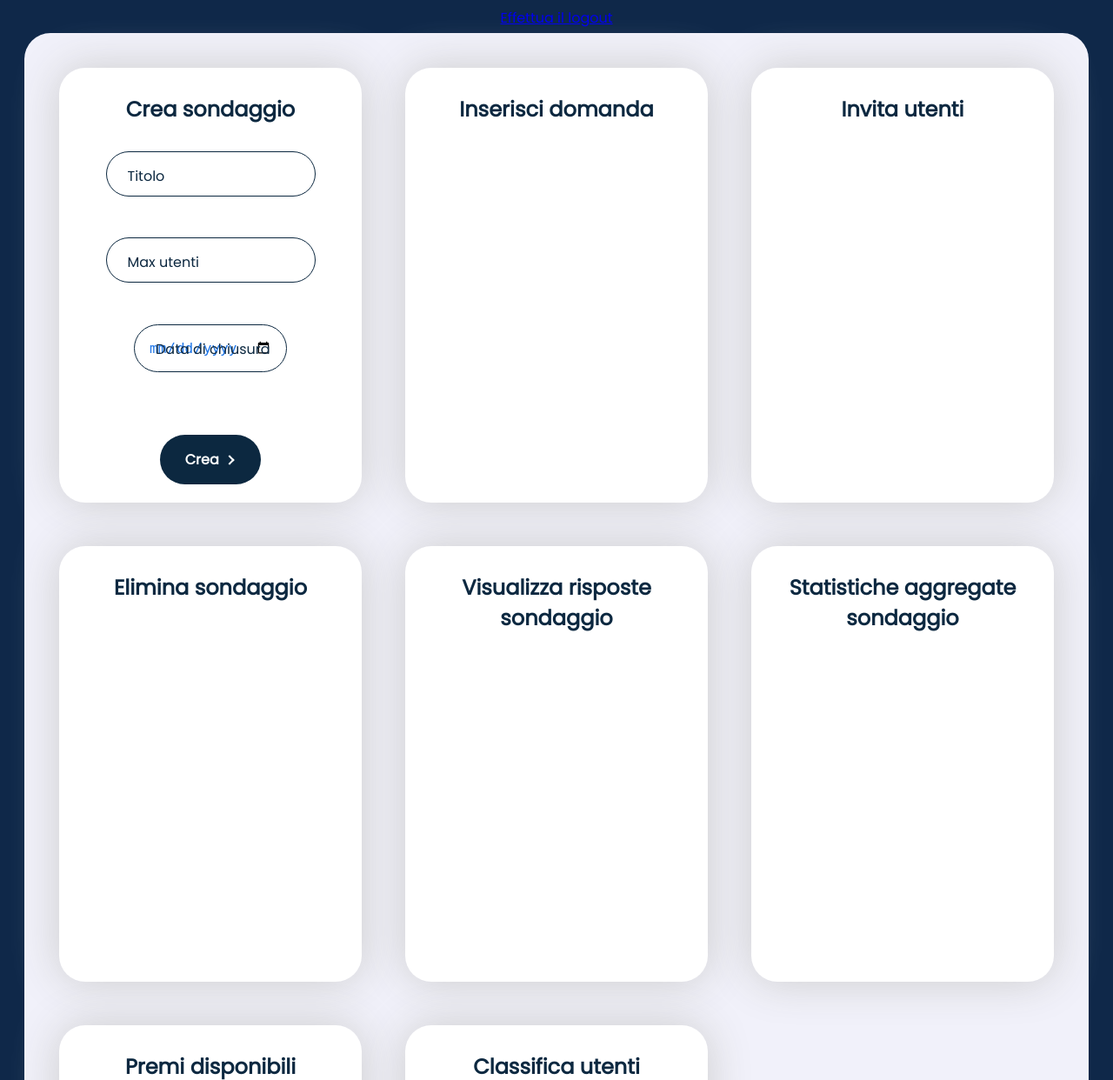
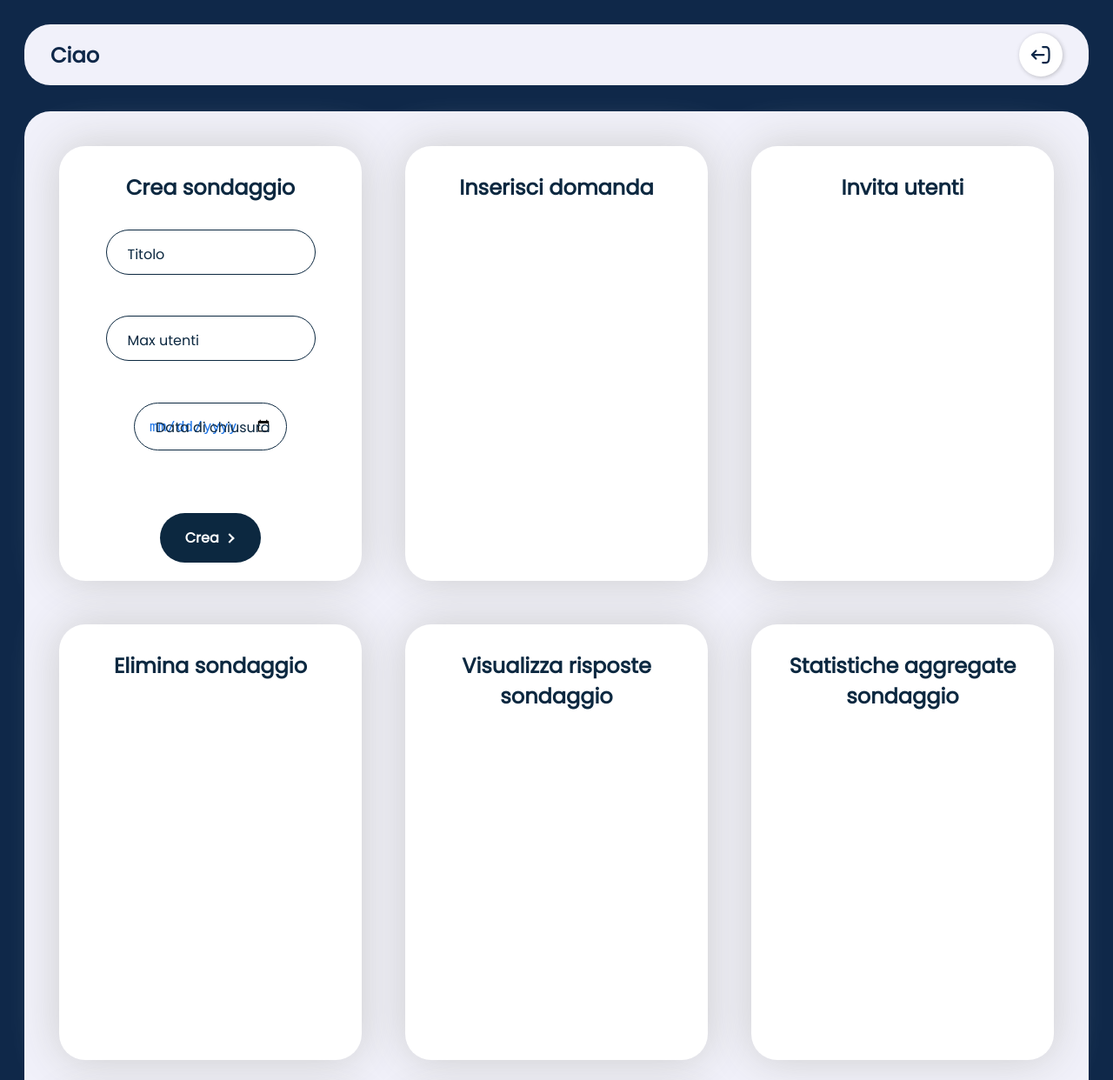
Before and after one commit to SerAn51/AnswerHUB_progettoDB, a PHP site: page /premium_home.php in a window 1280 px wide. Shown: the top 1242 px of the page at 87% size. Run offline with PHP 8.4, Linux system fonts and the light colour scheme; the visitor is signed in with stand-in values (Sample User, id 1); data that the repository does not hold is empty.

Commit message:
Stile CSS

```diff
--- a/premium_home.php
+++ b/premium_home.php
@@ -63,6 +63,7 @@ var_dump($codice_sondaggio);
         <link rel="stylesheet" href="stile_css/crea_sondaggio_button.css">
         <link rel="stylesheet" href="stile_css/bottone_elimina_sondaggio.css">
         <link rel="stylesheet" href="stile_css/bottone_invita.css">
+        <link rel="stylesheet" href="stile_css/bottone_logout.css">
 
         <style>
             body {
@@ -74,7 +75,7 @@ var_dump($codice_sondaggio);
                 display: grid;
                 grid-template-columns: 1fr;
                 /*Divido le colonne in 300px per la sidebar, 1 frazione per tutto il resto*/
-                grid-template-rows: 10px 1fr 10px;
+                grid-template-rows: 100px 1fr 10px;
                 /*Divido le righe in una da 60px che sarà l'header, e 1fr per il contenuto main*/
                 grid-template-areas:
                     "side header"
@@ -84,8 +85,30 @@ var_dump($codice_sondaggio);
             }
 
             .header {
-                background-color: #0F2849;
+                border-radius: 30px;
+                background-color: #f1f1fa;
                 grid-area: header;
+
+                padding: 10px;
+                margin-left: 20px;
+                margin-right: 20px;
+                margin-top: 20px;
+                margin-bottom: 10px;
+
+                display: flex;
+                justify-content: space-between;
+                align-items: center;
+
+            }
+
+            .header a {
+                text-decoration: none;
+                margin-right: 20px;
+            }
+
+            header h2 {
+                color: #0F2849;
+                margin-left: 20px;
             }
 
             .footer {
@@ -194,7 +217,27 @@ var_dump($codice_sondaggio);
 <body>
 
     <header class="header">
-        <a href="logout.php">Effettua il logout</a>
+        <h2>Ciao
+            <?php echo $dati_utente["Nome"]; ?>
+        </h2>
+        <a href="logout.php">
+            <button class="logout_btn">
+                <p class="paragraph"> Logout </p>
+                <span class="logout_icon-wrapper">
+                    <svg class="logout_icon" width="30px" height="30px" viewBox="0 0 24 24" fill="none"
+                        xmlns="http://www.w3.org/2000/svg">
+                        <g id="SVGRepo_bgCarrier" stroke-width="0"></g>
+                        <g id="SVGRepo_tracerCarrier" stroke-linecap="round" stroke-linejoin="round"></g>
+                        <g id="SVGRepo_iconCarrier">
+                            <path
+                                d="M14 4L17.5 4C20.5577 4 20.5 8 20.5 12C20.5 16 20.5577 20 17.5 20H14M3 12L15 12M3 12L7 8M3 12L7 16"
+                                stroke="#000000" stroke-width="1.5" stroke-linecap="round" stroke-linejoin="round">
+                            </path>
+                        </g>
+                    </svg>
+                </span>
+            </button>
+        </a>
     </header>
 
     <main class="main">
--- a/stile_css/bottone_invita.css
+++ b/stile_css/bottone_invita.css
@@ -13,7 +13,7 @@ button {
 }
 
 button.link_sondaggio_button {
-    width: 12rem;
+    width: 22rem;
     height: auto;
 }
 
--- /dev/null
+++ b/stile_css/bottone_logout.css
@@ -0,0 +1,79 @@
+.logout_btn {
+    cursor: pointer;
+    width: 50px;
+    height: 50px;
+    border: none;
+    position: relative;
+    border-radius: 30px;
+    -webkit-box-shadow: 1px 1px 5px .2px #00000035;
+    box-shadow: 1px 1px 5px .2px #00000035;
+    -webkit-transition: .2s linear;
+    transition: .2s linear;
+    transition-delay: .2s;
+    display: -webkit-box;
+    display: -ms-flexbox;
+    display: flex;
+    -webkit-box-align: center;
+    -ms-flex-align: center;
+    align-items: center;
+    -webkit-box-pack: center;
+    -ms-flex-pack: center;
+    justify-content: space-between;
+    background: #fff;
+}
+
+.logout_btn:hover {
+    width: 150px;
+    transition-delay: .2s;
+}
+
+.logout_btn:hover>.paragraph {
+    visibility: visible;
+    opacity: 1;
+    -webkit-transition-delay: .4s;
+    transition-delay: .4s;
+}
+
+.logout_btn:hover>.logout_icon-wrapper .logout_icon {
+    transform: scale(1.1);
+}
+
+.logout_btn:hover>.logout_icon-wrapper .logout_icon path {
+    stroke: #0F2849;
+}
+
+.paragraph {
+    color: #0F2849;
+    visibility: hidden;
+    opacity: 0;
+    font-size: 18px;
+    margin-right: 20px;
+    padding-left: 20px;
+    -webkit-transition: .2s linear;
+    transition: .2s linear;
+    font-weight: bold;
+    text-transform: uppercase;
+}
+
+.logout_icon-wrapper {
+    width: 50px;
+    height: 50px;
+    position: absolute;
+    top: 0;
+    right: 0;
+    display: flex;
+    align-items: center;
+    justify-content: center;
+}
+
+.logout_icon {
+    transform: scale(.9);
+    transition: .2s linear;
+}
+
+.logout_icon path {
+    stroke: #0F2849;
+    stroke-width: 2px;
+    -webkit-transition: .2s linear;
+    transition: .2s linear;
+}
```
Also changed, not shown: images/logout-svgrepo-com.svg (added).
